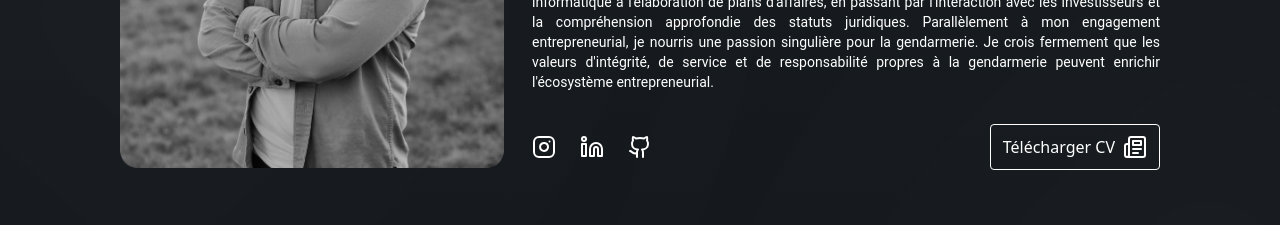
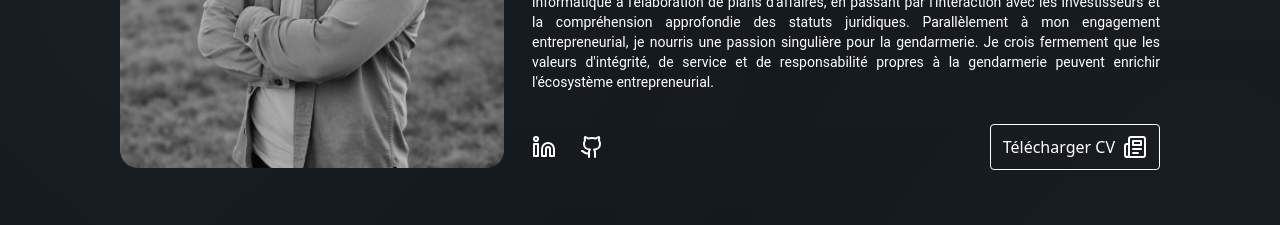
Before and after one commit to NicoDev99/nicodev99.github.io, a Vue app: page / in a window 1280 px wide. Shown: the part 1260-1485 px from the top of the page. Built offline with nearby package versions, Linux system fonts and the light colour scheme; what tailwindcss-animation-delay would draw is missing.

Commit message:
Hide instagram logo

```diff
--- a/src/Main.vue
+++ b/src/Main.vue
@@ -51,9 +51,9 @@
 
                         <div class="md:flex md:justify-between md:items-center mt-8">
                             <div class="flex gap-x-6 justify-center md:justify-normal">
-                                <a href="/" target="_blank" class="hover:-translate-y-1 duration-300">
+                                <!-- <a href="/" target="_blank" class="hover:-translate-y-1 duration-300">
                                     <InstagramIcon color="white" />
-                                </a>
+                                </a> -->
 
                                 <a href="https://www.linkedin.com/in/erwan-nicolas-79729029a/" target="_blank" class="hover:-translate-y-1 duration-300">
                                     <LinkedinIcon color="white" />
```
